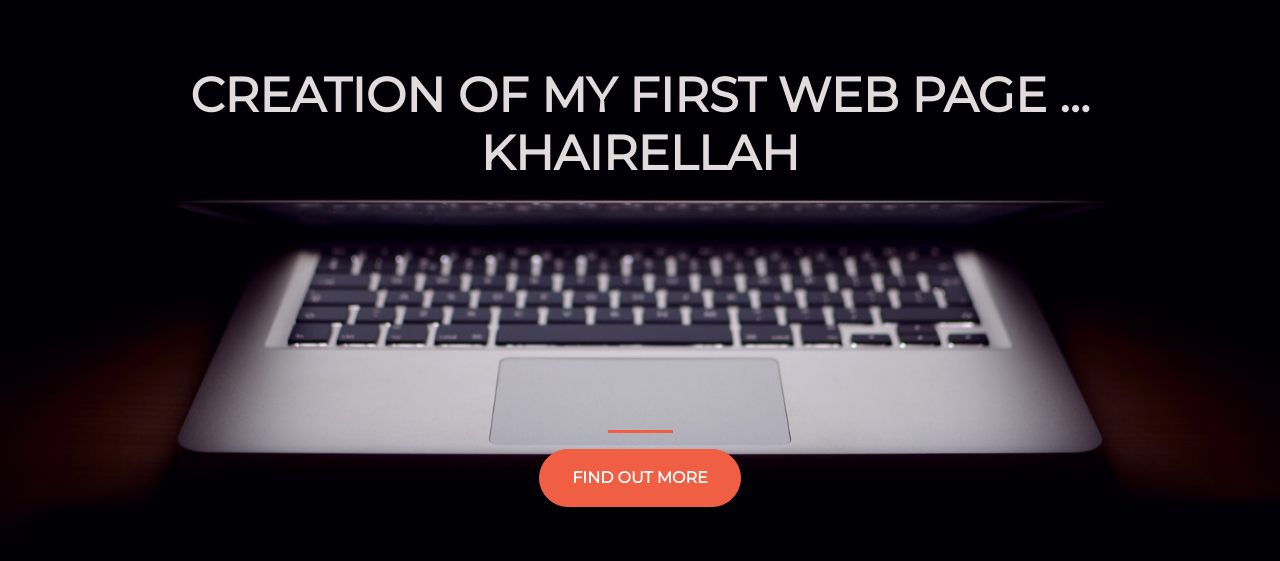
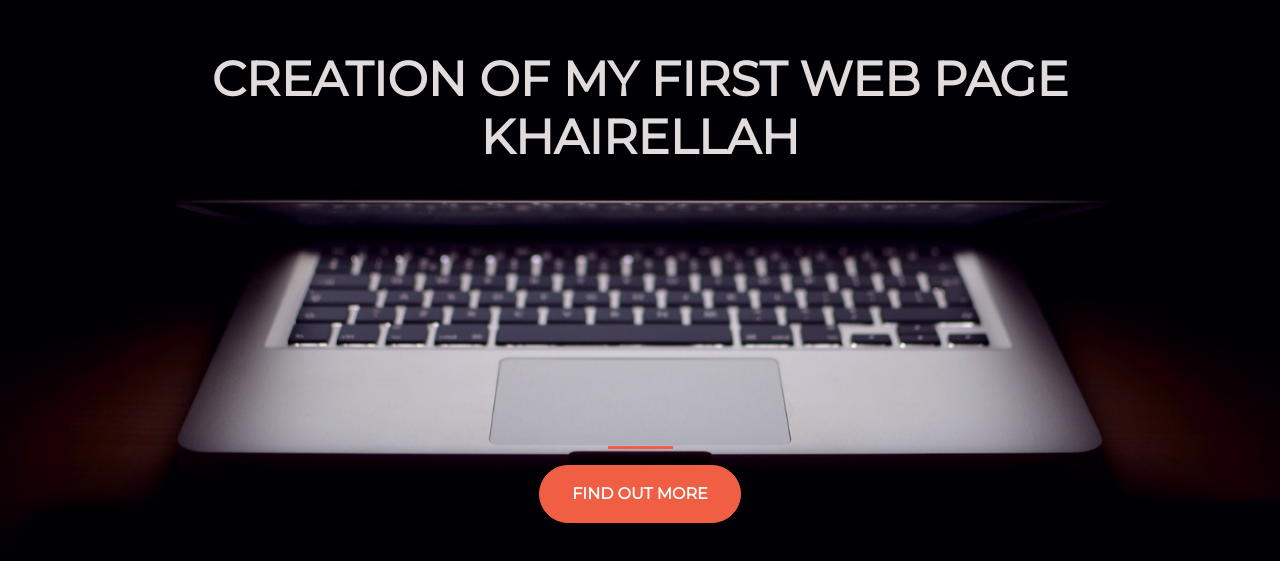
Before and after one commit to khairellah/khairellah.github.io, a plain HTML site: page index.html in a window 1280 px wide. Shown: the part 113-674 px from the top of the page. Drawn offline with nearby package versions, Linux system fonts and the light colour scheme.

Commit message:
Add files via upload

```diff
--- a/index.html
+++ b/index.html
@@ -22,7 +22,7 @@
       <div class="row">
         <header class="text-center col-12">
           <h1 class="text-uppercase">
-            <strong>creation of my first web page ... khairellah</strong>
+            <strong>creation of my first web page  khairellah</strong>
           </h1>
         </header>
         <div class="buffer col-12"></div>
--- a/style.css
+++ b/style.css
@@ -16,6 +16,7 @@ html {
 h1{
   font-size: 3rem;
   color: #e2dbdb;
+  margin-bottom: 40px;
 }
 
 .buffer{
```
